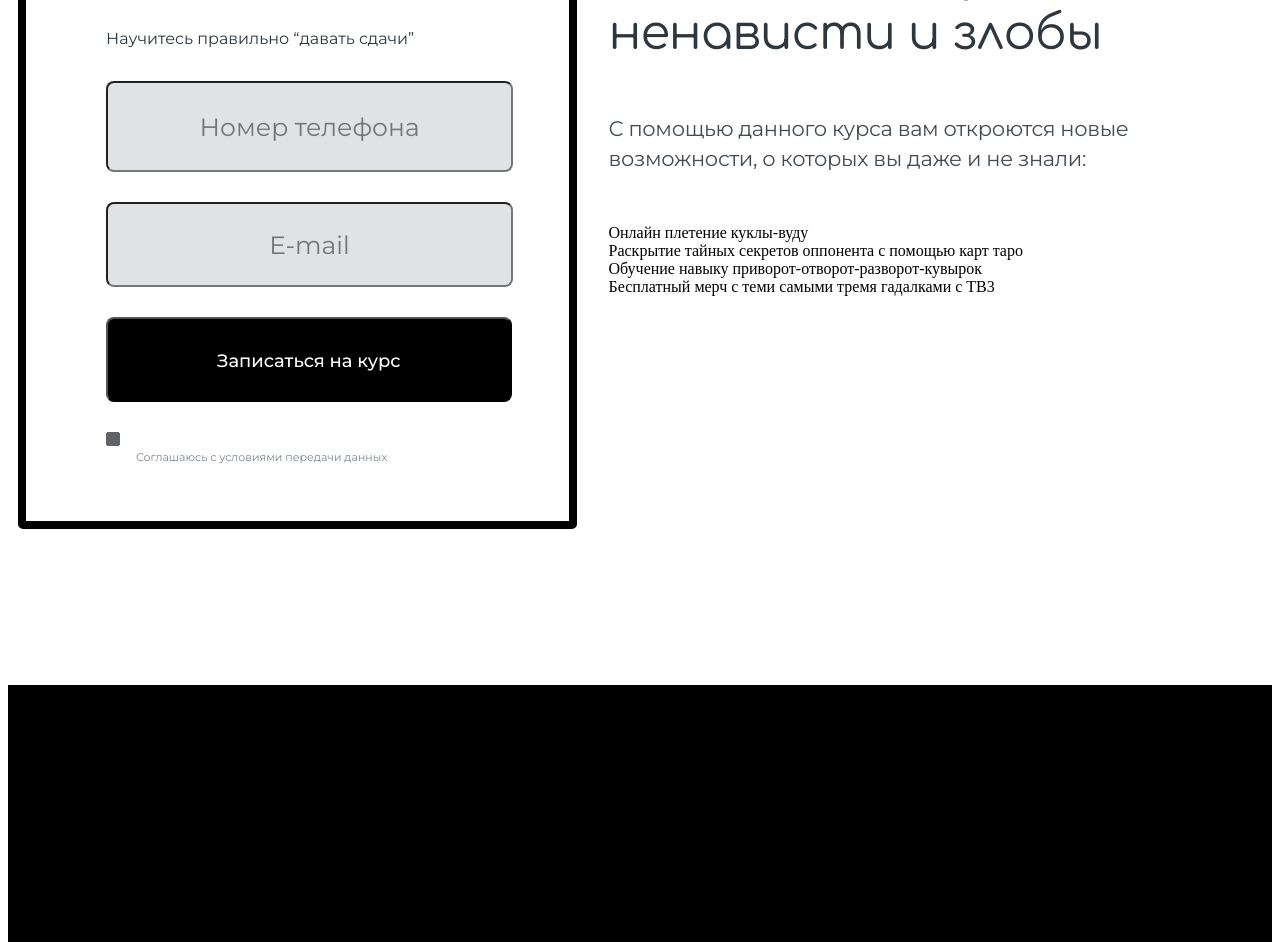
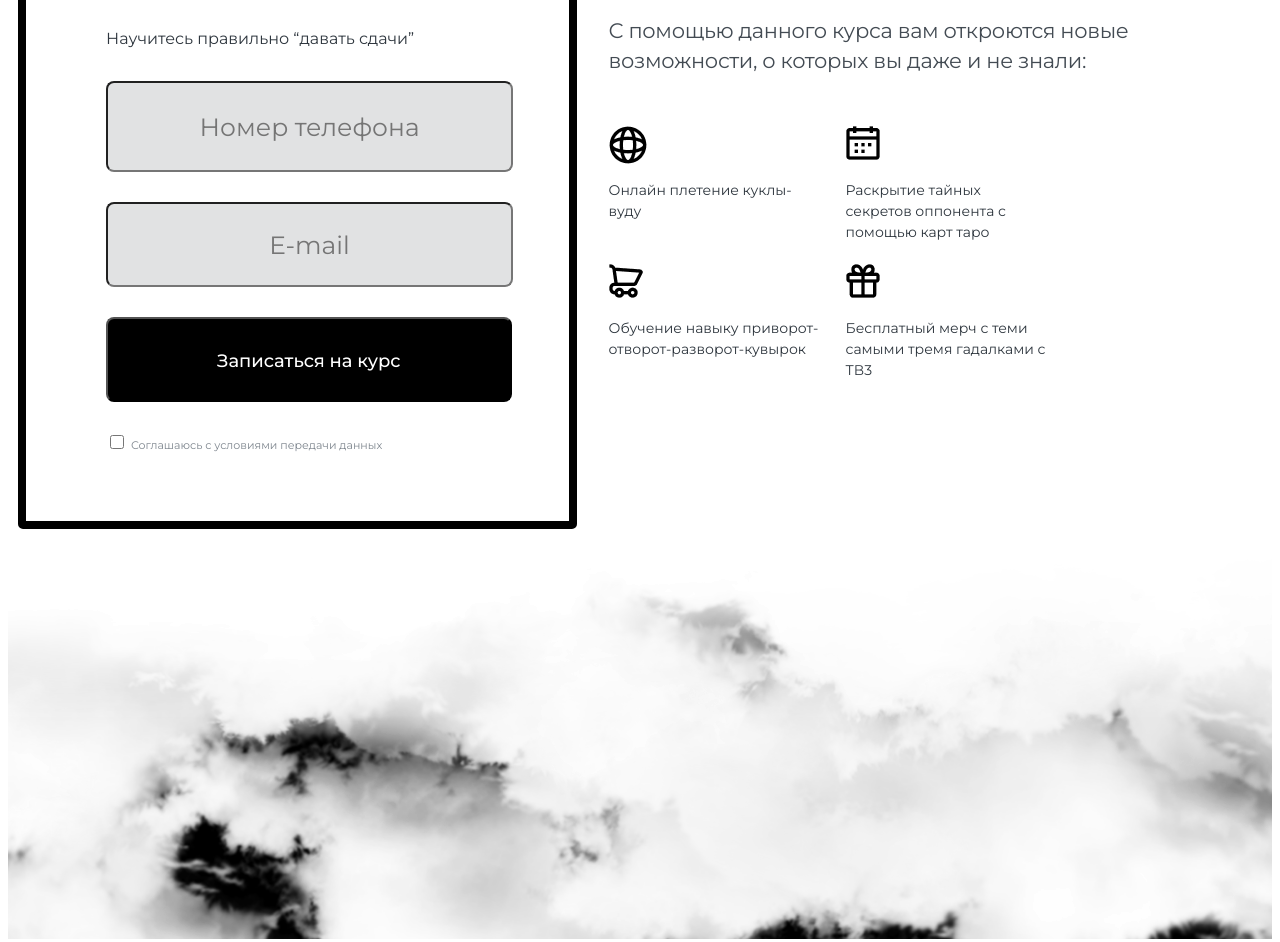
Before and after one commit to sashatsim/zadanie_san, a website: page src/index.html in a window 1280 px wide. Shown: the part 1605-2547 px from the top of the page. Drawn offline with Linux system fonts and the light colour scheme.

Commit message:
вторая страничка

```diff
--- a/scss/_otvetka.scss
+++ b/scss/_otvetka.scss
@@ -1,7 +1,7 @@
 .otvetka{
     display: grid;
     grid-template-columns: minmax(10px,369px) 1181px 370px;
-    grid-template-rows: 1006px;
+    grid-template-rows: 850px;
     grid-template-areas:
     "p vn pp";
 }
@@ -21,7 +21,12 @@ grid-area: vn;
     grid-template-areas: "cloud";
     background-color: rgb(0, 0, 0);
 }
-
+.cll{
+    grid-area: cloud;
+    //margin-top: -100px;
+    background: url("cloud1.png") repeat-x;
+    background-color: rgba(0, 0, 0, 0);
+}
 .vn_grid{
     display: grid;
     grid-template-columns: minmax(575px, 590.5px) minmax(575px, 590.5px);
@@ -165,37 +170,24 @@ flex-grow: 0;
 }
 .sogl_button{
 box-sizing: border-box;
-
 width: 14px;
 height: 14px;
 
 background: #616268;
 border: 1px solid #616268;
 border-radius: 2px;
-//margin-top: 20px;
-
-/* Inside auto layout */
-
 flex: none;
 order: 0;
 flex-grow: 0;
 }
-.sogl_text{
-   // position: absolute;
+
+.ssogl_text{
 width: 252px;
 height: 15px;
-padding-left: 30px;
-padding-bottom: 30px;
-
 font-family: 'Montserrat';
 font-style: normal;
 font-weight: 400;
 font-size: 11px;
 line-height: 130%;
-/* identical to box height, or 14px */
-
-
-/* Серый 5 */
-
 color: #7E868E;
 }
--- a/scss/_otvetka_right.scss
+++ b/scss/_otvetka_right.scss
@@ -64,3 +64,79 @@ flex: none;
 //order: 1;
 flex-grow: 0;
 }
+
+.iconki_grid{
+    display: grid;
+    grid-template-columns: 237px 237px;
+    grid-template-rows: 54px 63px 21px 54px 63px;
+    grid-template-areas:
+
+    "of kf"
+    "ot kt"
+    "p pp"
+    "tf pf"
+    "tt pt" ;
+}
+
+.online_f{
+grid-area: of;
+}
+.online_t{
+grid-area: ot;
+width: 203px;
+height: 42px;
+font-family: 'Montserrat';
+font-style: normal;
+font-weight: 400;
+font-size: 14px;
+line-height: 150%;
+color: #2E363E;
+}
+.kalendar_f{
+grid-area: kf;
+}
+.kalendar_t{
+grid-area: kt;
+width: 203px;
+height: 63px;
+font-family: 'Montserrat';
+font-style: normal;
+font-weight: 400;
+font-size: 14px;
+line-height: 150%;
+color: #2E363E;
+}
+.telejka_f{
+    grid-area: tf;
+}
+.telejka_t{
+grid-area: tt;
+width: 213px;
+height: 88px;
+font-family: 'Montserrat';
+font-style: normal;
+font-weight: 400;
+font-size: 14px;
+line-height: 150%;
+color: #2E363E;
+}
+.podarok_f{
+grid-area: pf;
+}
+.podarok_t{
+grid-area: pt;
+width: 203px;
+height: 63px;
+font-family: 'Montserrat';
+font-style: normal;
+font-weight: 400;
+font-size: 14px;
+line-height: 150%;
+color: #2E363E;
+}
+.pus{
+grid-area: pp;
+}
+.pus1{
+grid-area: p;
+}
--- a/src/index.html
+++ b/src/index.html
@@ -16,10 +16,10 @@
 
                 <div class="HEADER">
                      <!-- <div class="pusto">⠀</div> -->
-                     <img src="css/01. Лого.png" class="imgg">
-                     <img src="css/Vector.png" class="f1">
-                     <img src="css/Facebook Places.png" class="f2">
-                     <img src="css/Vector1.png" class="f3">
+                     <img src="css/01. Лого.png" class="imgg"></img>
+                     <img src="css/Vector.png" class="f1"></img>
+                     <img src="css/Facebook Places.png" class="f2"></img>
+                     <img src="css/Vector1.png" class="f3"></img>
                      <div class="text">Весёлая порча</div>
                      <div class="text1">napon_os@email.com</div>
                      <div class="text2">г. Москва, ул. Петровско разумовская, 145, оф. 34</div>
@@ -64,25 +64,30 @@
                 <input class="email" name="Email" type="text" placeholder="E-mail" id="RNI">
                 <button class="zapis">
                     <div class="zapis_text">Записаться на курс</div></button>
-                    <div class="sogl">
-                        <button class="sogl_button">⠀</button>
-                        <div class="sogl_text">Соглашаюсь с условиями передачи данных</div>
-                    </div>
+                    <label class="sogl_text">
+                        <input type="checkbox" class="sogl_button">
+                        <span class="ssogl_text">Соглашаюсь с условиями передачи данных</span>
+                        </input>
 
+
+                    </label>
             </div>
+
             <div class="zagolovok_vnutri">
                 <div class="nadzagolovok_vn">
                     <div class="nadzagolovok_vn_text">эксклюзив</div></div>
                 <div class="zagolovok_vn">Избавление от навязчивого чувства ненависти и злобы</div>
                 <div class="podzagolovok_vn">С помощью данного курса вам откроются новые возможности, о которых вы даже и не знали:</div>
-                    <div class="iconki_grid">
-                        <div class="online_f"></div>
+                     <div class="iconki_grid">
+                        <img src="css/online.png" class="online_f">
+                        <img src="css/kalebdar.png" class="kalendar_f">
                         <div class="online_t">Онлайн плетение куклы-вуду</div>
-                        <div class="kalendar_f"></div>
                         <div class="kalendar_t">Раскрытие тайных секретов оппонента с помощью карт таро </div>
-                        <div class="telejka_f"></div>
+                        <div class="pus">⠀</div>
+                        <div class="pus1">⠀</div>
+                        <img src="css/telejka.png" class="telejka_f">
+                        <img src="css/podarok.png" class="podarok_f">
                         <div class="telejka_t">Обучение навыку приворот-отворот-разворот-кувырок </div>
-                        <div class="podarok_f"></div>
                         <div class="podarok_t">Бесплатный мерч с теми самыми тремя гадалками с ТВ3 </div>
                     </div>
             </div>
@@ -90,6 +95,8 @@
         </div>
 
     </div>
-    <div class="cl"></div>
+    <div class="cl">
+        <div class="cll"></div>
+    </div>
 </body>
 </html>
```
Also changed, not shown: src/css/cloud1.png (added), src/css/kalebdar.png (added), src/css/online.png (added), src/css/otvetka.png (deleted), src/css/podarok.png (added), src/css/style.css, src/css/telejka.png (added).
